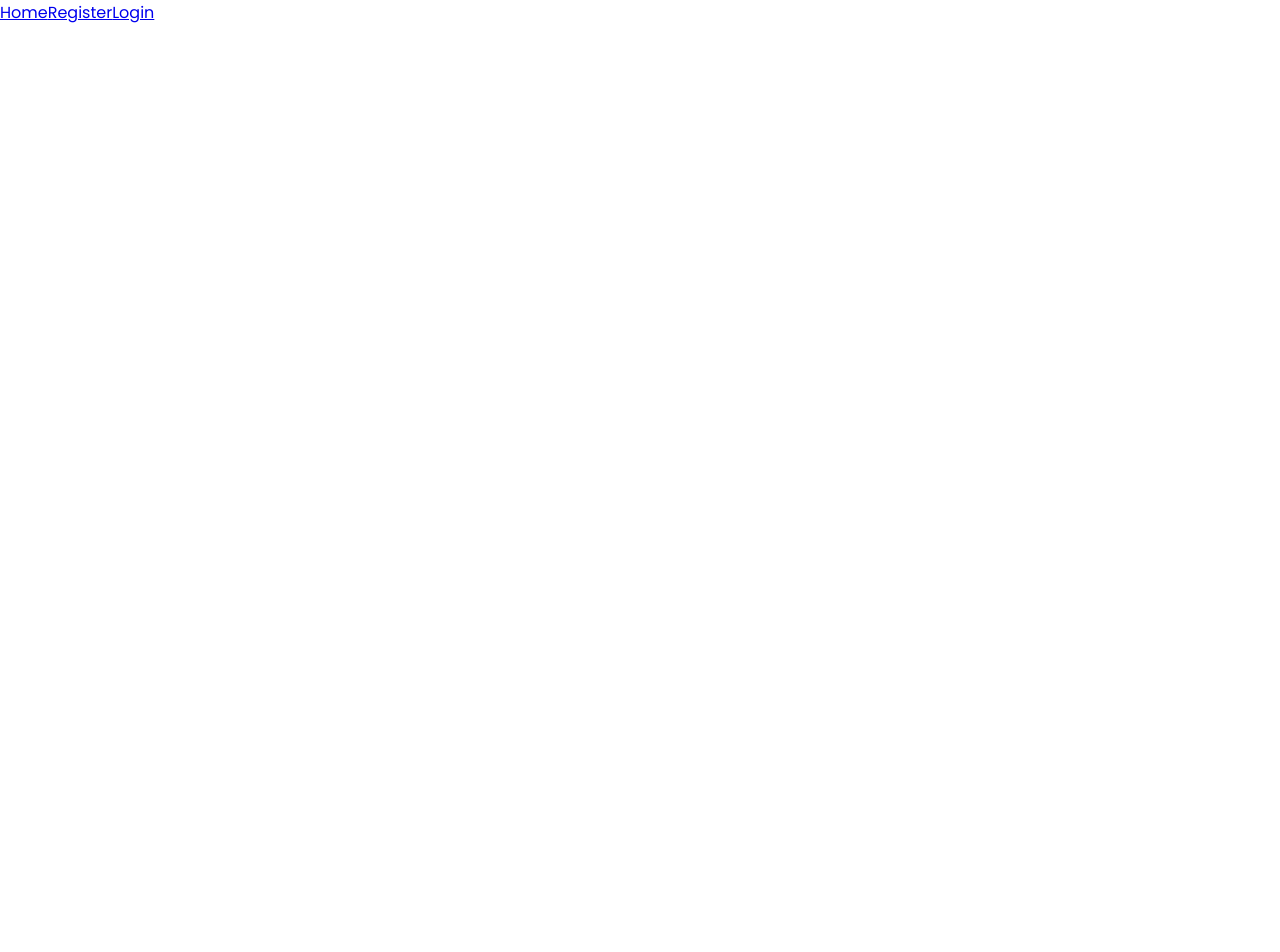
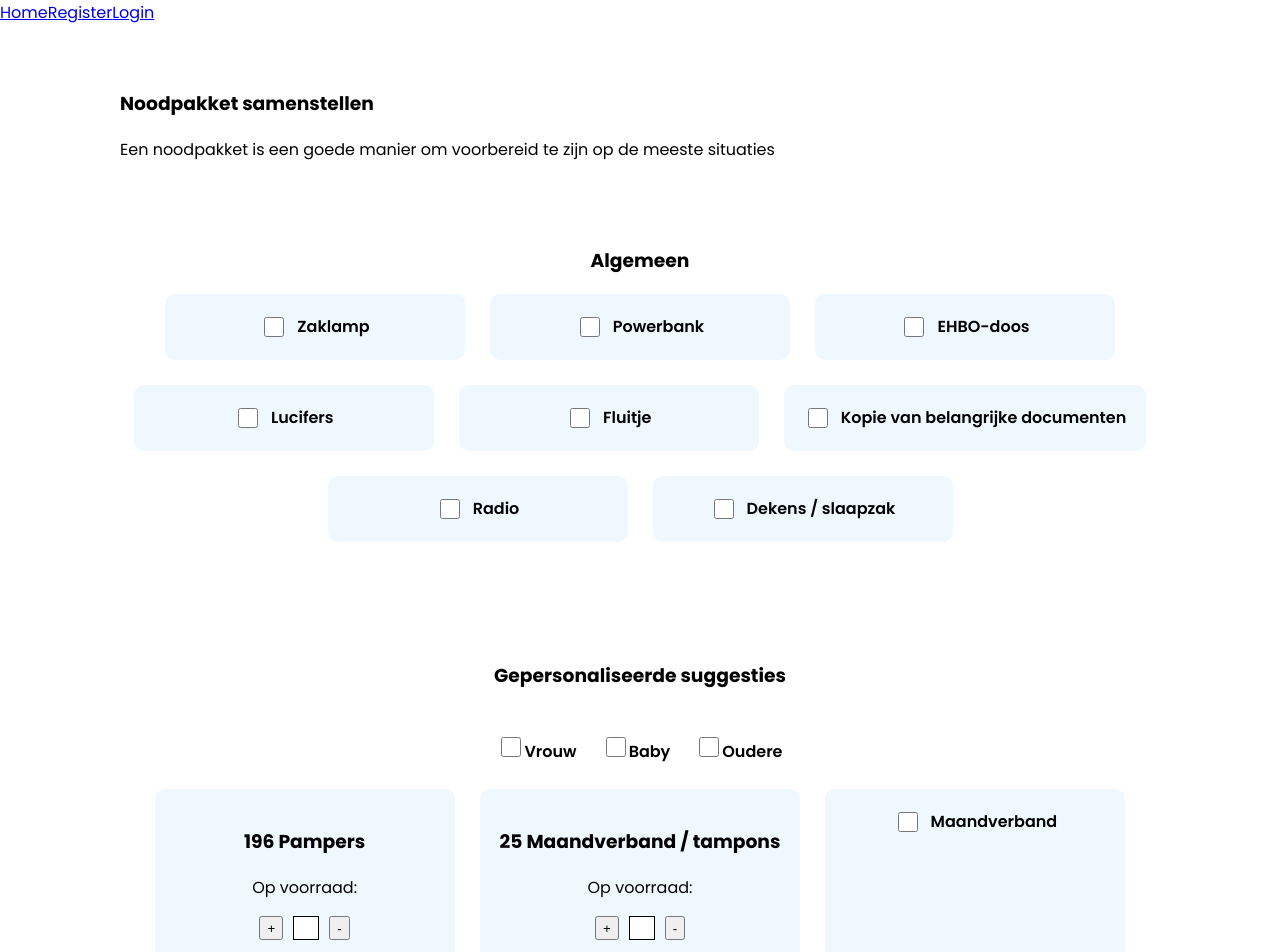
Before and after one commit to Lisa-CtrlShiftZ/App_FrontEnd_Project, an Angular app: page /emergency-kit in a window 1280 px wide. Before the commit this address led to /. Shown: the top 952 px of the page. Before the commit the page ends 800 px from the top, so only its background shows below. Built offline with nearby package versions, Linux system fonts and the light colour scheme; a web font is replaced by a local one.

Commit message:
+ added information blurbs + added calculated amounts needed on certain items

```diff
--- a/src/app/app.routes.ts
+++ b/src/app/app.routes.ts
@@ -2,9 +2,11 @@ import { Routes } from '@angular/router';
 import { RegisterComponent } from './components/register/register.component';
 import { LoginComponent } from './components/login/login.component';
 import { DashboardComponent } from './components/dashboard/dashboard.component';
+import { EmergencyKitComponent } from './components/emergency-kit/emergency-kit.component';
 
 export const routes: Routes = [
     { path: 'register', component: RegisterComponent },
     { path: 'login', component: LoginComponent },
-    {path: 'dashboard', component: DashboardComponent}
+    {path: 'dashboard', component: DashboardComponent},
+    {path: 'emergency-kit', component: EmergencyKitComponent}
 ];
--- /dev/null
+++ b/src/app/components/emergency-kit/emergency-kit.component.css
@@ -0,0 +1,139 @@
+form {
+    display: flex;
+    flex-wrap: wrap;
+    gap: 25px;
+    justify-content: center;
+}
+
+section {
+    text-align: center;
+    margin-left: 120px;
+    margin-right: 120px;
+    /* top-bottom, left-right */
+    padding: 50px 0px;
+}
+
+header {
+    margin-top: 64px;
+    margin-left: 120px;
+    margin-right: 120px;
+}
+
+label {
+    font-weight: 600;
+}
+
+input {
+    width: 1.25rem;
+    height: 1.25rem;
+    border: 1px solid;
+
+     /* Only applied when box is checked */
+     &:checked {
+        background-color: #08342A;
+
+        /* Stlying on <label> when box is checked */
+        & + label {
+            text-decoration: line-through;
+            color: #868181d7;
+        }
+     }
+}
+
+.check-item {
+    position: relative;
+    background-color: aliceblue;
+    border-radius: 10px;
+    padding: 20px;
+
+    min-width: 25%;
+
+    display: flex;
+    justify-content: center;
+    gap: 10px;
+}
+
+.check-item:hover .info-icon {
+    display: block;
+    animation: fadeIn 0.5s;
+}
+
+/* for cards with input */
+.check-item-input {
+    display: flex;
+    position: relative;
+    flex-direction: column;
+
+    position: relative;
+    background-color: aliceblue;
+    border-radius: 10px;
+    padding: 20px;
+
+    min-width: 25%;
+}
+
+.personalize-box {
+    display: flex;
+    gap: 25px;
+
+    padding: 25px 0px;
+    justify-content: center;
+}
+
+.check-item-input:hover .info-icon {
+    display: block;
+    animation: fadeIn 0.5s;
+}
+
+/* Adjust amount  */
+.adjust-amount {
+    display: flex;
+    justify-content: center;
+    gap: 10px;
+}
+
+
+
+/* Information icon & bubble */
+
+.info-icon{
+    position: absolute;
+
+    top: 8px;
+    right: 8px;
+
+    display: none;
+}
+
+.info-icon img {
+    width: 20px;
+    top: 5px;
+    right: 5px;
+}
+
+.info-bubble {
+    position: absolute;
+    display: none;
+
+    border-radius: 10px;
+    padding: 10px 5px;
+    background-color: #fafafa;
+    width: 300px;
+    z-index: 10;
+
+}
+
+.info-bubble p {
+    font-size: 0.8rem;
+
+}
+
+.info-icon:hover .info-bubble {
+    display: block;
+}
+
+/* Small animation */
+@keyframes fadeIn {
+    0% { opacity: 0; }
+    100% { opacity: 1; }
+  }
--- /dev/null
+++ b/src/app/components/emergency-kit/emergency-kit.component.html
@@ -0,0 +1,123 @@
+<header>
+    <h3>Noodpakket samenstellen</h3>
+    <p>Een noodpakket is een goede manier om voorbereid te zijn op de meeste situaties</p>
+</header>
+<section>
+    <h3>Algemeen</h3>
+    <form>
+        <div class="check-item">
+            <input type="checkbox" id="flashlight" name="flashlight">
+            <label for="flashlight">Zaklamp</label>
+            <div class="info-icon"><img src="icons/information.svg" alt="Inforamtion icon">
+                <div class="info-bubble">
+                    <p>Voor het geval elektriciteit uitvalt</p>
+                </div>
+            </div>
+        </div>
+        <div class="check-item">
+            <input type="checkbox" id="powerbank" name="powerbank">
+            <label for="powerbank">Powerbank</label>
+        </div>
+        <div class="check-item">
+            <input type="checkbox" id="first-aid" name="first-aid">
+            <label for="first-aid">EHBO-doos</label>
+        </div>
+        <div class="check-item">
+            <input type="checkbox" id="matches" name="matches">
+            <label for="matches">Lucifers</label>
+            <div class="info-icon"><img src="icons/information.svg" alt="Inforamtion icon">
+                <div class="info-bubble">
+                    <p>Zorg dat deze niet nat kunnen worden, bijvoorbeeld door ze in een afsluitbaar plastic zakje te bewaren</p>
+                </div>
+            </div>
+        </div>
+        <div class="check-item">
+            <input type="checkbox" id="whistle" name="whistle">
+            <label for="whistle">Fluitje</label>
+            <div class="info-icon"><img src="icons/information.svg" alt="Inforamtion icon">
+                <div class="info-bubble">
+                    <p>Helpt hulpdiensten u te vinden</p>
+                </div>
+            </div>
+        </div>
+        <div class="check-item">
+            <input type="checkbox" id="documents" name="documents">
+            <label for="documents">Kopie van belangrijke documenten</label>
+            <div class="info-icon"><img src="icons/information.svg" alt="Inforamtion icon">
+                <div class="info-bubble">
+                    <p>Denk aan uw identiteitsbewijs en verzekeringspapieren</p>
+                </div>
+            </div>
+        </div>
+        <div class="check-item">
+            <input type="checkbox" id="radio" name="radio">
+            <label for="radio">Radio</label>
+            <div class="info-icon"><img src="icons/information.svg" alt="Inforamtion icon">
+                <div class="info-bubble">
+                    <p>Zorgt dat u op de hoogte kunt blijven van de sitatuatie, ook als het internet wegvalt</p>
+                </div>
+            </div>
+        </div>
+        <div class="check-item">
+            <input type="checkbox" id="blankets" name="blankets">
+            <label for="blankets">Dekens / slaapzak</label>
+            <div class="info-icon"><img src="icons/information.svg" alt="Inforamtion icon">
+                <div class="info-bubble">
+                    <p>Zorgt dat u warm blijft</p>
+                </div>
+            </div>
+        </div>
+    </form>
+</section>
+
+<section>
+    <h3>Gepersonaliseerde suggesties</h3>
+    <div class="personalize-box">
+        <div class="personalized-item">
+            <input type="checkbox" id="woman" name="woman">
+            <label for="woman">Vrouw</label>
+        </div>
+        <div class="personalized-item">
+            <input type="checkbox" id="baby" name="baby">
+            <label for="baby">Baby</label>
+        </div>
+        <div class="personalized-item">
+            <input type="checkbox" id="elder" name="elder">
+            <label for="elder">Oudere</label>
+        </div>
+    </div>
+    <form>
+        <div class="check-item-input">
+            <div>
+                <h3>{{diapersNeeded}} Pampers</h3>
+                <p>Op voorraad:</p>
+            </div>
+            <div class="info-icon"><img src="icons/information.svg" alt="Inforamtion icon">
+                <div class="info-bubble">
+                    <p>U kunt herbruikbare luiers overwegen. Houdt er rekening mee dat u dan meer water en reinigingsmiddel nodig hebt.</p>
+                </div>
+            </div>
+            <div class="adjust-amount">
+                <button>+</button><input type="text"><button>-</button>
+            </div>
+        </div>
+        <div class="check-item-input">
+            <div>
+                <h3>{{sanitaryPadsNeeded}} Maandverband / tampons</h3>
+                <p>Op voorraad:</p>
+            </div>
+            <div class="info-icon"><img src="icons/information.svg" alt="Inforamtion icon">
+                <div class="info-bubble">
+                    <p>U kunt herbruikbaar maandverband of een menstruatiecup overwegen. Houdt er rekening mee dat u dan meer water en reinigingsmiddel nodig hebt.</p>
+                </div>
+            </div>
+            <div class="adjust-amount">
+                <button>+</button><input type="text"><button>-</button>
+            </div>
+        </div>
+        <div class="check-item">
+            <input type="checkbox" id="pads" name="pads">
+            <label for="pads">Maandverband</label>
+        </div>
+    </form>
+</section>
--- /dev/null
+++ b/src/app/components/emergency-kit/emergency-kit.component.ts
@@ -0,0 +1,45 @@
+import { Component, OnInit } from '@angular/core';
+import { inject } from '@angular/core';
+import { HttpClient } from '@angular/common/http';
+
+@Component({
+  selector: 'app-emergency-kit',
+  imports: [],
+  templateUrl: './emergency-kit.component.html',
+  styleUrl: './emergency-kit.component.css'
+})
+export class EmergencyKitComponent implements OnInit{
+  httpClient = inject(HttpClient);
+  url = 'http://127.0.0.1:8000/api';
+
+  //set inital value
+  diapersNeeded: number = 0;
+  sanitaryPadsNeeded: number = 0;
+
+ //Will be fetched later. Prep time in weeks
+  prepareTime = 4;
+
+  ngOnInit(): void {
+    // calculate all items needed
+    this.diapersNeeded = this.calculateDiapers(this.prepareTime);
+    this.sanitaryPadsNeeded = this.calculateSanitaryPads(this.prepareTime);
+  }
+
+  // check if any family members falls in a 'special' category
+  checkPersonalization(){
+    this.httpClient.get(`${this.url}/family_member`);
+  }
+
+  calculateDiapers(prepareTime: number){
+    //7 a day is 49 a week, no joke
+     let diapersNeeded = prepareTime * 49;
+     return diapersNeeded;
+  }
+
+  calculateSanitaryPads(prepareTime: number){
+    let prepTimeInMonths = prepareTime / 4;
+    let sanitaryPadsNeeded = prepTimeInMonths * 25;
+    // Return amount rounded down
+    return Math.floor(sanitaryPadsNeeded);
+  }
+}
```
Also changed, not shown: public/icons/information.svg (added), 1 other file (tests, documents, lock files or other folders).
